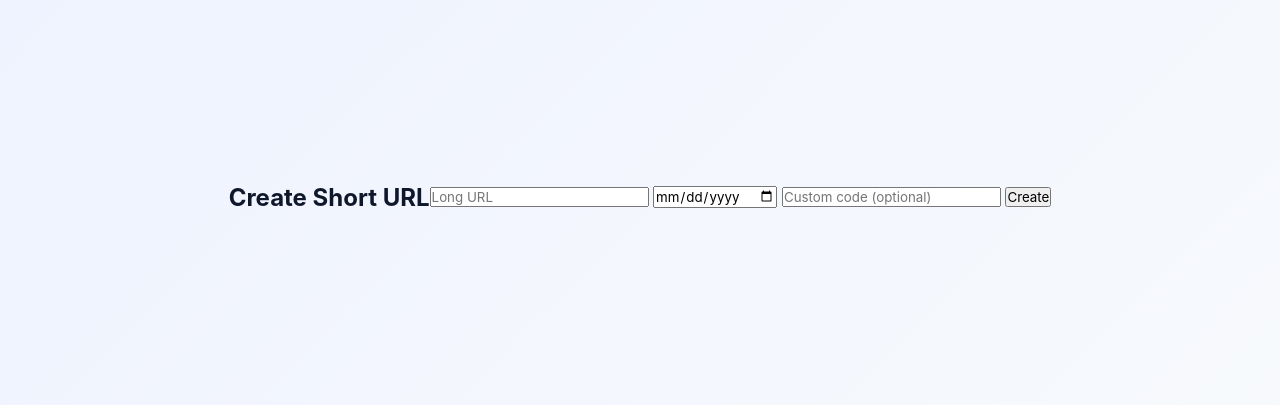
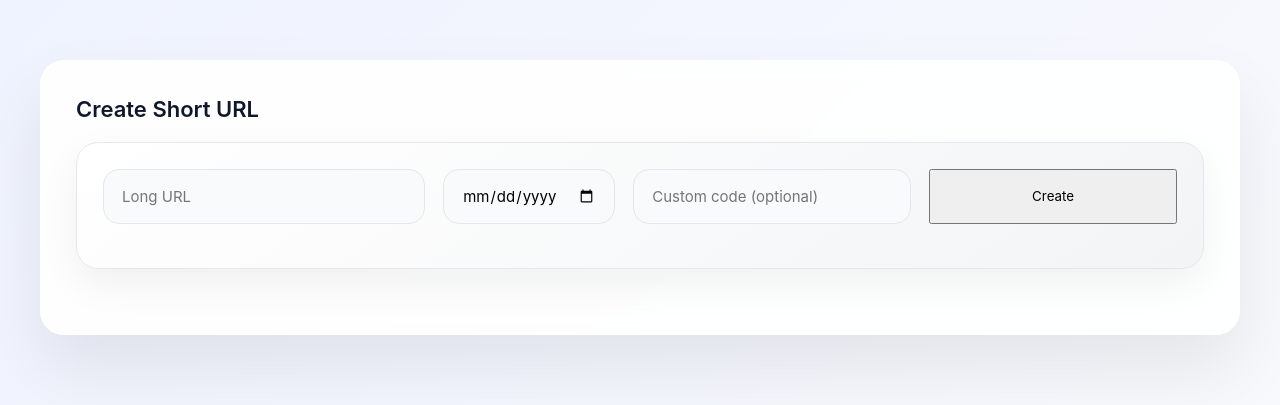
Before and after one commit to Hackabll/url_shortener, a plain HTML site: page frontend/index.html in a window 1280 px wide. Shown: the part 203-608 px from the top of the page. Drawn offline with Linux system fonts and the light colour scheme.

Commit message:
Updated frontend UI

```diff
--- a/frontend/index.html
+++ b/frontend/index.html
@@ -5,20 +5,20 @@
   <link rel="stylesheet" href="style.css">
 </head>
 <body>
-
+<div class="dashboard">
   <h2>Create Short URL</h2>
 
-  <div>
-    <input id="longUrl" placeholder="Long URL">
+  <div class="create-box">
+    <input id="longUrl" class="long-url" placeholder="Long URL">
 
-    <input type="date" id="expiryDate">
+    <input type="date" class="date-input" id="expiryDate">
 
-    <input id="customCode" placeholder="Custom code (optional)">
+    <input id="customCode" class="custom-code"  placeholder="Custom code (optional)">
 
     <button onclick="changeLocation()">Create</button>
   </div>
 
   <script src="app.js"></script>
-
+</div>
 </body>
 </html>
```
